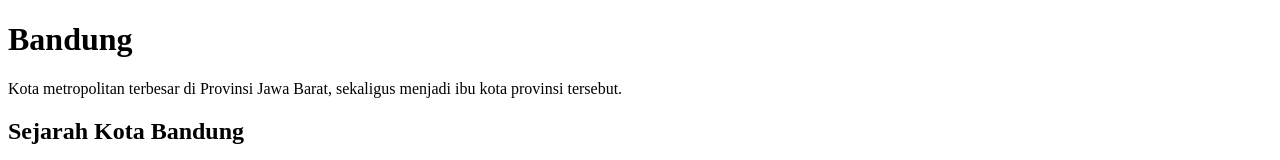
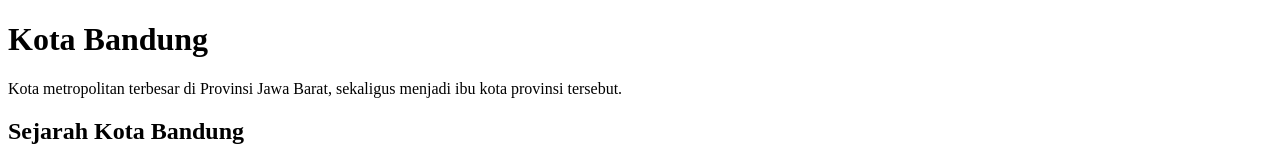
Before and after one commit to Anisawaa/belajargit, a plain HTML site: page index.html in a window 1280 px wide. Shown: the top 160 px of the page. Drawn offline with Linux system fonts and the light colour scheme.

Commit message:
add kota bandung

```diff
--- a/index.html
+++ b/index.html
@@ -9,7 +9,7 @@
 </head>
 
 <body>
-    <h1>Bandung</h1>
+    <h1>Kota Bandung</h1>
     <p lang="en" translate="yes">Kota metropolitan terbesar di Provinsi Jawa Barat, sekaligus menjadi ibu kota provinsi
         tersebut.</p>
 
```
